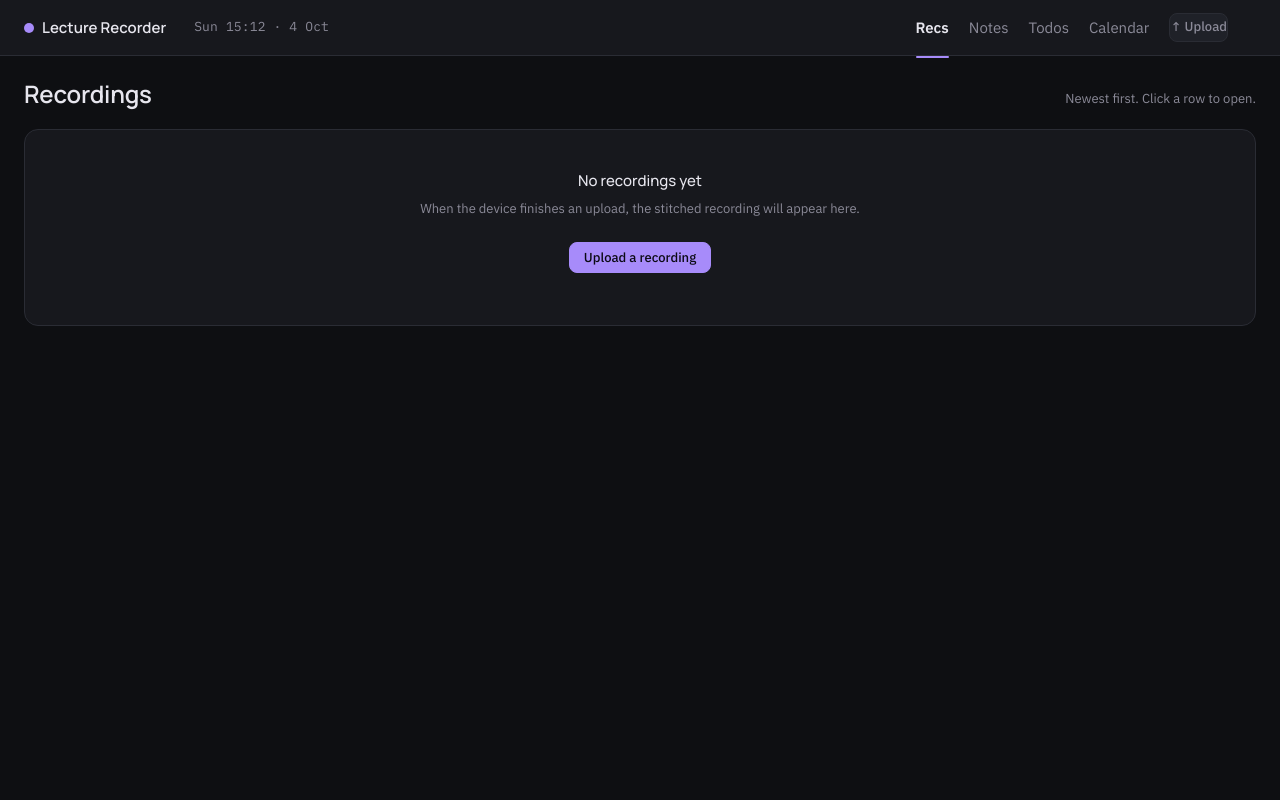
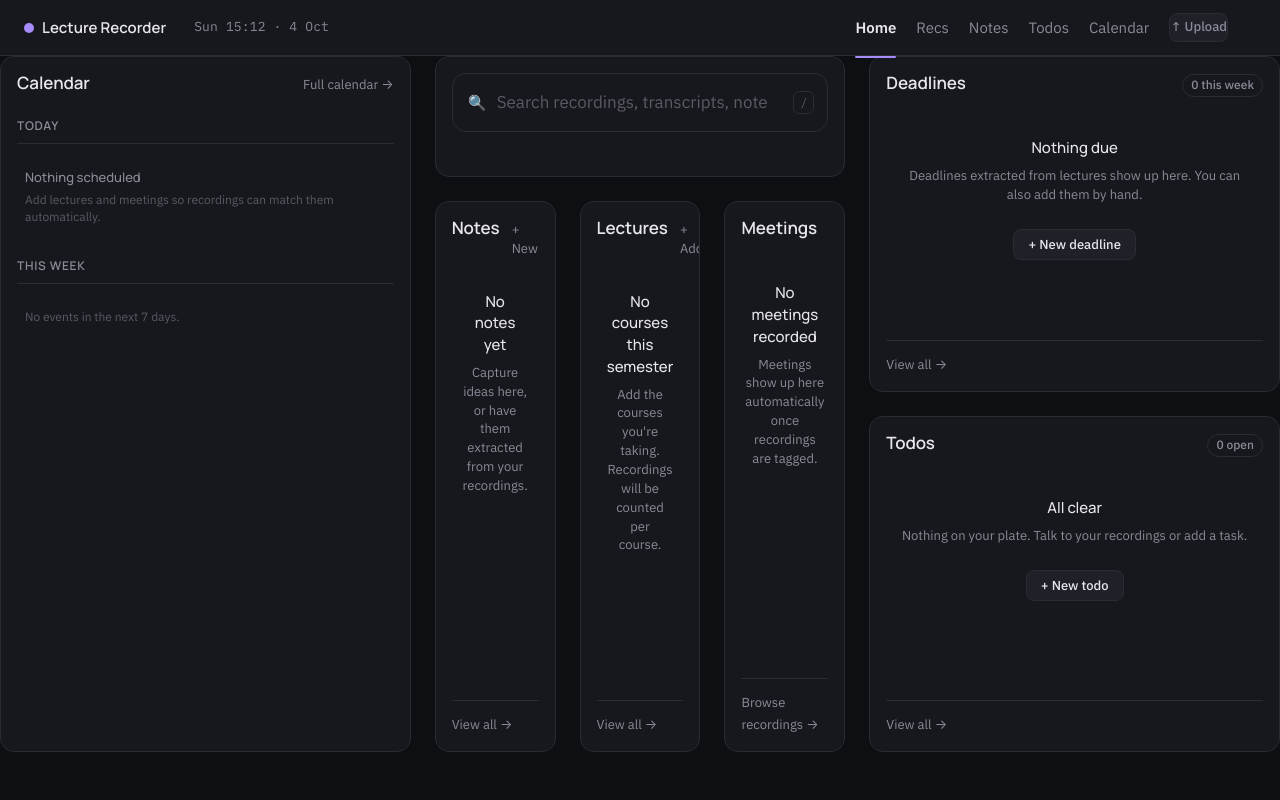
Before and after one commit to S1monP/AfterWord, a Flask app: page / in a window 1280 px wide. Run offline with Flask 3, Linux system fonts and the light colour scheme.

Commit message:
feat: dashboard bento (calendar list, search, notes/lectures/meetings, deadlines/todos)

```diff
--- a/app.py
+++ b/app.py
@@ -147,6 +147,12 @@ def _estimate_duration_seconds(session: storage.Session) -> float:
 def _register_routes(app: Flask) -> None:
     # --- Web UI ----------------------------------------------------------
     @app.get("/")
+    def ui_dashboard() -> Any:
+        """The home page: a 3-col bento with calendar, search,
+        deadlines+Todos (right), and notes/lectures/meetings (centre)."""
+        return render_template("dashboard.html")
+
+    @app.get("/recordings")
     def ui_index() -> Any:
         sessions = current_app_storage().list_sessions()
         return render_template(
--- a/static/css/pages.css
+++ b/static/css/pages.css
@@ -2,8 +2,57 @@
  *
  * Most styles live in components.css. This file is for pieces that
  * belong to specific pages: the session page's detail grid, the
- * player chrome, etc.
+ * player chrome, the dashboard calendar list, etc.
  */
+
+/* ---- Dashboard: calendar list (Today / This week sections) ---- */
+
+.lr-cal-list {
+  display: flex;
+  flex-direction: column;
+  gap: var(--lr-s-4);
+}
+.lr-cal-section {
+  display: flex;
+  flex-direction: column;
+  gap: var(--lr-s-2);
+}
+.lr-cal-section__label {
+  font-family: var(--lr-font-display);
+  font-size: var(--lr-fs-xs);
+  font-weight: var(--lr-fw-semibold);
+  text-transform: uppercase;
+  letter-spacing: 0.06em;
+  color: var(--lr-text-muted);
+  padding-bottom: var(--lr-s-2);
+  border-bottom: 1px solid var(--lr-border);
+}
+.lr-cal-section .lr-empty-card {
+  padding: var(--lr-s-4) var(--lr-s-2);
+  font-size: var(--lr-fs-xs);
+  text-align: left;
+  align-items: flex-start;
+}
+.lr-cal-section .lr-empty-card__title {
+  font-size: var(--lr-fs-sm);
+  color: var(--lr-text-muted);
+  font-weight: var(--lr-fw-medium);
+  margin-bottom: var(--lr-s-1);
+}
+.lr-cal-section .lr-empty-card p {
+  font-size: var(--lr-fs-xs);
+  color: var(--lr-text-faint);
+  margin: 0;
+}
+
+/* ---- Dashboard card variant: smaller, denser for bento ---- */
+
+.lr-dashboard .lr-card {
+  padding: var(--lr-s-4);
+}
+.lr-dashboard .lr-card__header {
+  margin-bottom: var(--lr-s-3);
+}
 
 /* ---- Session detail: definition list ---- */
 
--- a/templates/base.html
+++ b/templates/base.html
@@ -16,7 +16,7 @@
 <body>
   <header class="lr-topbar">
     <div class="lr-topbar__inner">
-      <a class="lr-topbar__brand" href="{{ url_for('ui_index') }}">
+      <a class="lr-topbar__brand" href="{{ url_for('ui_dashboard') }}">
         <span class="lr-topbar__brand-dot"></span>
         Lecture Recorder
       </a>
@@ -26,6 +26,8 @@
       </div>
 
       <nav class="lr-topbar__nav" aria-label="Primary">
+        <a href="{{ url_for('ui_dashboard') }}"
+           class="{% if request.endpoint == 'ui_dashboard' %}is-active{% endif %}">Home</a>
         <a href="{{ url_for('ui_index') }}"
            class="{% if request.endpoint == 'ui_index' %}is-active{% endif %}">Recs</a>
         <a href="/notes"
--- /dev/null
+++ b/templates/dashboard.html
@@ -0,0 +1,150 @@
+{% extends "base.html" %}
+{% import "_macros.html" as ui %}
+
+{% block title %}Home &middot; Lecture Recorder{% endblock %}
+
+{% block content %}
+{# Top-level bento grid.
+   Left column:    Calendar (full height, list view).
+   Middle column:  Search bar on top, three inner cards (Notes /
+                   Lectures / Meetings) below.
+   Right column:   Deadlines and Todos stacked, equal height.
+   All heights are CSS grid fractions; the dashboard fills the
+   viewport below the top bar. #}
+<div class="lr-dashboard">
+
+  {# --- Calendar (left, full height) --- #}
+  <section class="lr-card lr-dashboard__calendar" aria-label="Calendar">
+    <header class="lr-card__header">
+      <h2 class="lr-card__title">Calendar</h2>
+      <a class="lr-card__action" href="/calendar">Full calendar →</a>
+    </header>
+    <div class="lr-card__body">
+      <div class="lr-cal-list">
+        <div class="lr-cal-section">
+          <div class="lr-cal-section__label">Today</div>
+          <div class="lr-empty-card">
+            <div class="lr-empty-card__title">Nothing scheduled</div>
+            <p>Add lectures and meetings so recordings can match them automatically.</p>
+          </div>
+        </div>
+        <div class="lr-cal-section">
+          <div class="lr-cal-section__label">This week</div>
+          <div class="lr-empty-card">
+            <p>No events in the next 7 days.</p>
+          </div>
+        </div>
+      </div>
+    </div>
+  </section>
+
+  {# --- Middle column: search + three inner cards --- #}
+  <div class="lr-dashboard__middle">
+    {# Search bar #}
+    <section class="lr-card lr-dashboard__search" aria-label="Search">
+      <div class="lr-search">
+        <span class="lr-search__icon" aria-hidden="true">🔍</span>
+        <input class="lr-search__input" type="search"
+               placeholder="Search recordings, transcripts, notes…"
+               aria-label="Search">
+        <span class="lr-search__shortcut" aria-hidden="true">/</span>
+      </div>
+    </section>
+
+    {# Inner row: Notes, Lectures, Meetings #}
+    <div class="lr-dashboard__inner">
+      {# Notes #}
+      <section class="lr-card" aria-label="Notes">
+        <header class="lr-card__header">
+          <h2 class="lr-card__title">Notes</h2>
+          <a class="lr-card__action" href="/notes">+ New</a>
+        </header>
+        <div class="lr-card__body">
+          <div class="lr-empty-card">
+            <div class="lr-empty-card__title">No notes yet</div>
+            <p>Capture ideas here, or have them extracted from your recordings.</p>
+          </div>
+        </div>
+        <div class="lr-card__footer">
+          <a class="lr-card__action" href="/notes">View all →</a>
+        </div>
+      </section>
+
+      {# Lectures #}
+      <section class="lr-card" aria-label="Lectures">
+        <header class="lr-card__header">
+          <h2 class="lr-card__title">Lectures</h2>
+          <a class="lr-card__action" href="/courses">+ Add</a>
+        </header>
+        <div class="lr-card__body">
+          <div class="lr-empty-card">
+            <div class="lr-empty-card__title">No courses this semester</div>
+            <p>Add the courses you're taking. Recordings will be counted per course.</p>
+          </div>
+        </div>
+        <div class="lr-card__footer">
+          <a class="lr-card__action" href="/courses">View all →</a>
+        </div>
+      </section>
+
+      {# Meetings #}
+      <section class="lr-card" aria-label="Meetings">
+        <header class="lr-card__header">
+          <h2 class="lr-card__title">Meetings</h2>
+        </header>
+        <div class="lr-card__body">
+          <div class="lr-empty-card">
+            <div class="lr-empty-card__title">No meetings recorded</div>
+            <p>Meetings show up here automatically once recordings are tagged.</p>
+          </div>
+        </div>
+        <div class="lr-card__footer">
+          <a class="lr-card__action" href="/recordings">Browse recordings →</a>
+        </div>
+      </section>
+    </div>
+  </div>
+
+  {# --- Right column: Deadlines + Todos (equal height, stacked) --- #}
+  <div class="lr-dashboard__deadtodos">
+    <section class="lr-card" aria-label="Deadlines">
+      <header class="lr-card__header">
+        <h2 class="lr-card__title">Deadlines</h2>
+        <span class="lr-badge">0 this week</span>
+      </header>
+      <div class="lr-card__body">
+        <div class="lr-empty-card">
+          <div class="lr-empty-card__title">Nothing due</div>
+          <p>Deadlines extracted from lectures show up here. You can also add them by hand.</p>
+          <p style="margin-top: var(--lr-s-3);">
+            <a class="lr-btn" href="/deadlines">+ New deadline</a>
+          </p>
+        </div>
+      </div>
+      <div class="lr-card__footer">
+        <a class="lr-card__action" href="/deadlines">View all →</a>
+      </div>
+    </section>
+
+    <section class="lr-card" aria-label="Todos">
+      <header class="lr-card__header">
+        <h2 class="lr-card__title">Todos</h2>
+        <span class="lr-badge">0 open</span>
+      </header>
+      <div class="lr-card__body">
+        <div class="lr-empty-card">
+          <div class="lr-empty-card__title">All clear</div>
+          <p>Nothing on your plate. Talk to your recordings or add a task.</p>
+          <p style="margin-top: var(--lr-s-3);">
+            <a class="lr-btn" href="/todos">+ New todo</a>
+          </p>
+        </div>
+      </div>
+      <div class="lr-card__footer">
+        <a class="lr-card__action" href="/todos">View all →</a>
+      </div>
+    </section>
+  </div>
+
+</div>
+{% endblock %}
```
Also changed, not shown: tests/test_api.py (+23 -2 lines).
